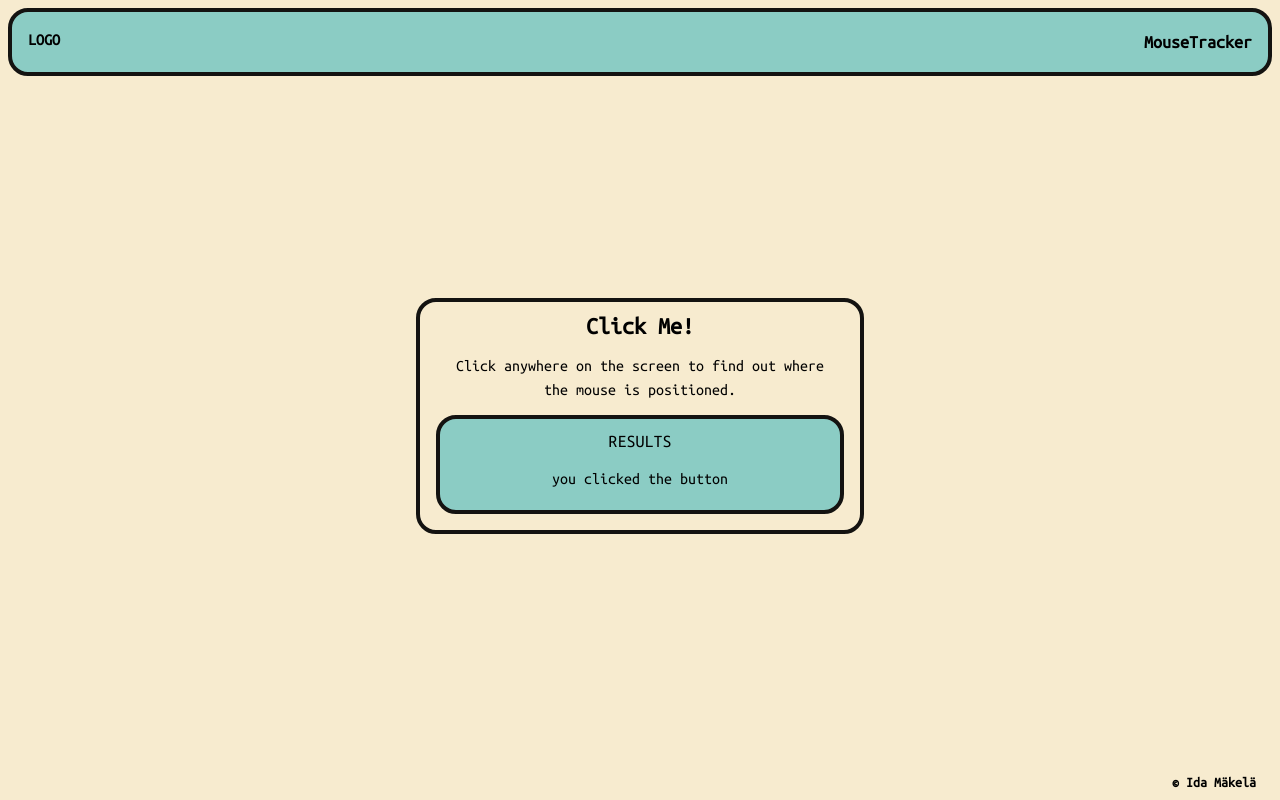
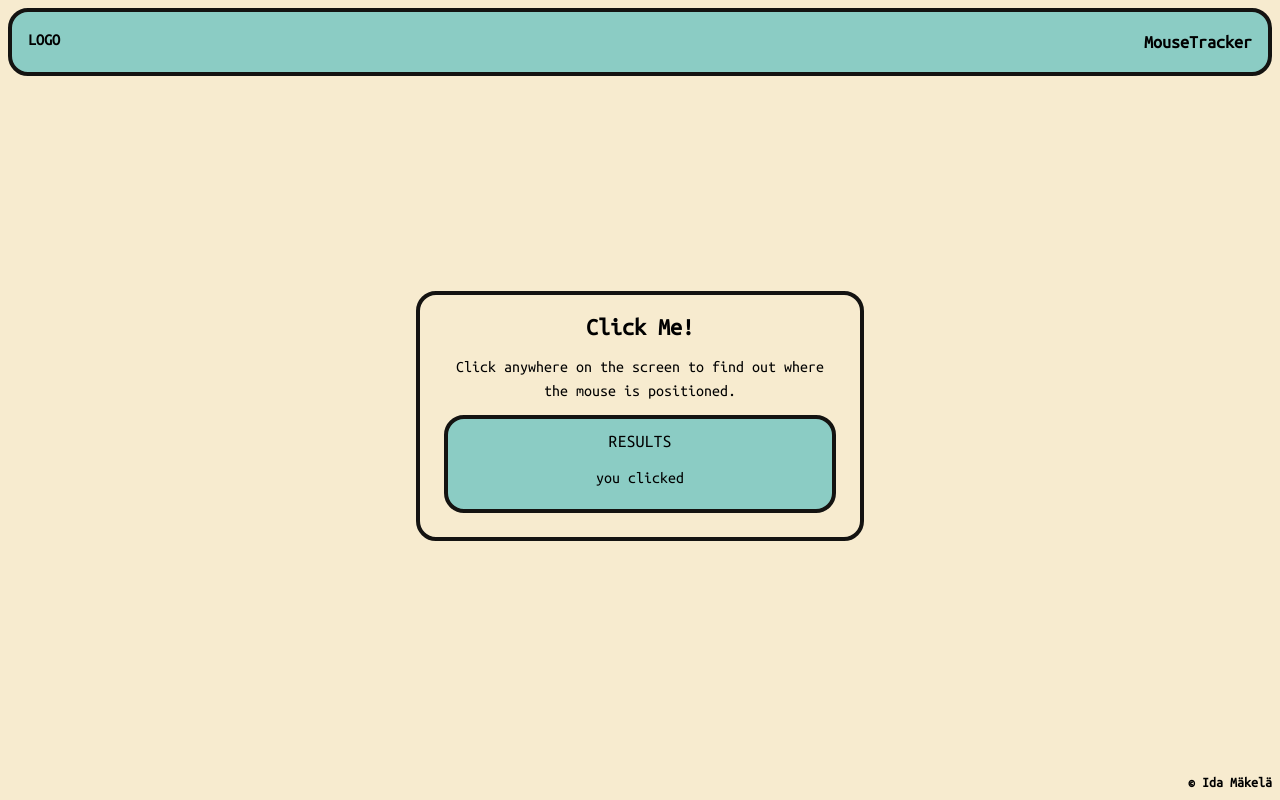
Before and after one commit to idamakela/mouseTracker, a React (Vite) app: page / in a window 1280 px wide. Built offline with nearby package versions, Linux system fonts and the light colour scheme.

Commit message:
kind of fixed so correct id is logged when element is clicke, issue in ResultsBox tho. And tried to change tsconfig.json to be able to compile @/ imports but doesn't seem to work properly

```diff
--- a/src/App.tsx
+++ b/src/App.tsx
@@ -1,49 +1,7 @@
 import { useState, useEffect } from 'react';
 import Header from './components/Header';
 import Footer from './components/Footer';
-import MouseTracker from './components/MouseTracker';
-
-/*
- * when an element is clicked, update the UI from what element is clicked
- * if its clicked twice, make something funny
- */
-
-// interface HTMLObject {
-//     element: string[]: {
-//         firstClick: string,
-//         secondClick: string,
-//         thirdClick: string,
-//     }
-// }
-
-const HtmlElements: HTMLObject = {
-    header:  [
-        "header",
-        "header, again",
-        "don't you know this is the header already?"
-    ],
-    main: [
-        "main",
-        "main again",
-        "THIS IS THE MAIN ELEMENT!"
-    ],
-    textContainer: [
-        "text container",
-        "TEXT container",
-        "an area where text is contained..."
-    ],
-    footer: [
-        "footer",
-        "the foot of the website",
-        "the bottom part of the website, aka footer."
-    ],
-    ida: [
-        "that's my name",
-        "my last-name is Finish",
-        "i have a github you know, you could just go there to find out about me: @idamakela"
-    ]
-
-}
+import Main from './components/Main';
 
 function App() {
   const [changeCursor, setChangeCursor] = useState<boolean>(false);
@@ -66,7 +24,6 @@ function App() {
         clearTimeout(timeoutId);
       }
     };
-
   }, [changeCursor]);
 
   return (
@@ -74,9 +31,9 @@ function App() {
       className='min-h-screen flex flex-col p-2 bg-paleWhite customCursor'
       onClick={() => setChangeCursor(true)}
     >
-      <Header />
-      <MouseTracker />
-      <Footer />
+      <Header headerId='header' />
+      <Main mainId='main' resultsBoxId='resultsBox' />
+      <Footer footerId='footer' myNameId='myName' />
     </div>
   );
 }
--- a/src/components/Footer/index.tsx
+++ b/src/components/Footer/index.tsx
@@ -1,8 +1,24 @@
-const Footer = () => {
+import findClickedElement from '../../utils/findClickedElement.ts';
+
+interface FooterProps {
+  footerId: string;
+  myNameId: string;
+}
+
+const Footer = ({ footerId, myNameId }: FooterProps) => {
   return (
-    <h3 className='text-sm text-right pr-4 pt-4 font-semibold'>
-      &copy; Ida Mäkelä
-    </h3>
+    <footer
+      id={footerId}
+      onClick={findClickedElement}
+      className='flex justify-end'
+    >
+      <h3
+        id={myNameId}
+        className='text-sm text-right pt-4 font-semibold inline-block'
+      >
+        &copy; Ida Mäkelä
+      </h3>
+    </footer>
   );
 };
 
--- a/src/components/Header/index.tsx
+++ b/src/components/Header/index.tsx
@@ -1,10 +1,21 @@
-const Header = () => {
-    return (
-        <header className="flex p-4 justify-between borderBase bg-paleBlue font-semibold">
-            <div>LOGO</div>
-            <h1 className="text-lg">MouseTracker</h1>
-        </header>
-    )
+import findClickedElement from '../../utils/findClickedElement.ts';
+
+interface HeaderProps {
+  headerId: string;
+  clickedItem: any;
 }
 
+const Header = ({ headerId }: HeaderProps) => {
+  return (
+    <header
+      id={headerId}
+      className='flex p-4 justify-between borderBase bg-paleBlue font-semibold'
+      onClick={findClickedElement}
+    >
+      <div>LOGO</div>
+      <h1 className='text-lg'>MouseTracker</h1>
+    </header>
+  );
+};
+
 export default Header;
--- /dev/null
+++ b/src/components/Main/ResultsBox/index.tsx
@@ -0,0 +1,35 @@
+/*
+ * ISSUE:
+ * When any children element inside the parent div is clicked, an empty string is logged
+ * because the element clicked clicked does not have an id?
+ * BUT when the header elements is clicked, it displays the correct id.
+ * How do I make the belov divs children elements reference the parents id when clicked?
+ *
+ * Temporary solution below!
+ *
+ */
+
+interface ResultsBoxProps {
+  resultsBoxId: string;
+}
+
+const ResultsBox = ({ resultsBoxId }: ResultsBoxProps) => {
+  return (
+    <div id={resultsBoxId} className='borderBase p-4 max-w-md'>
+      <h3 id={resultsBoxId} className='capitalize text-2xl font-semibold'>
+        click me!
+      </h3>
+      <p id={resultsBoxId} className='px-4'>
+        Click anywhere on the screen to find out where the mouse is positioned.
+      </p>
+      <div id={resultsBoxId} className='borderBase m-2 bg-paleBlue p-2'>
+        <h4 id={resultsBoxId} className='uppercase text-lg font-medium'>
+          results
+        </h4>
+        <p id={resultsBoxId}>you clicked</p>
+      </div>
+    </div>
+  );
+};
+
+export default ResultsBox;
--- /dev/null
+++ b/src/components/Main/index.tsx
@@ -0,0 +1,21 @@
+import findClickedElement from '../../utils/findClickedElement.ts';
+import ResultsBox from './ResultsBox';
+
+interface MainProps {
+  mainId: string;
+  resultsBoxId: string;
+}
+
+const Main = ({ mainId, resultsBoxId }: MainProps) => {
+  return (
+    <main
+      id={mainId}
+      className='flex-grow text-center flex flex-col items-center justify-center'
+      onClick={findClickedElement}
+    >
+      <ResultsBox resultsBoxId={resultsBoxId} />
+    </main>
+  );
+};
+
+export default Main;
--- a/src/components/MouseTracker/index.tsx
+++ /dev/null
@@ -1,21 +0,0 @@
-const MouseTracker = () => {
-  return (
-    <main className='flex-grow text-center flex flex-col items-center justify-center'>
-      <div className='borderBase p-2 max-w-md'>
-        <h3 className='capitalize text-2xl font-semibold'>
-          click me!
-        </h3>
-        <p className="px-4">
-          Click anywhere on the screen to find out where the mouse is
-          positioned.
-        </p>
-        <div className='borderBase m-2 bg-paleBlue p-2'>
-          <h4 className='uppercase text-lg font-medium'>results</h4>
-          <p>you clicked the button</p>
-        </div>
-      </div>
-    </main>
-  );
-};
-
-export default MouseTracker;
--- a/src/utils/findClickedElement.ts
+++ b/src/utils/findClickedElement.ts
@@ -1,4 +1,10 @@
-const findClickedElement = ({ id, e }: any): any => {
+const findClickedElement = (e : any): any => {
+    let targetId = e.target.id;
+    console.log({ targetId });
+};
+
+export default findClickedElement;
+
 /*
  * Find what element is clicked
  * Target that element, and display it in the UI
@@ -7,8 +13,3 @@ const findClickedElement = ({ id, e }: any): any => {
  * Handle display correct item in MouseTracker
  * Handle see what is clicked in App, must send props
  */
-
-  let id = e.target.id;
-
-  console.log({ id });
-};
```
Also changed, not shown: tsconfig.json (+7 -1 lines). Lines whose indentation alone changed are shown as unchanged.
